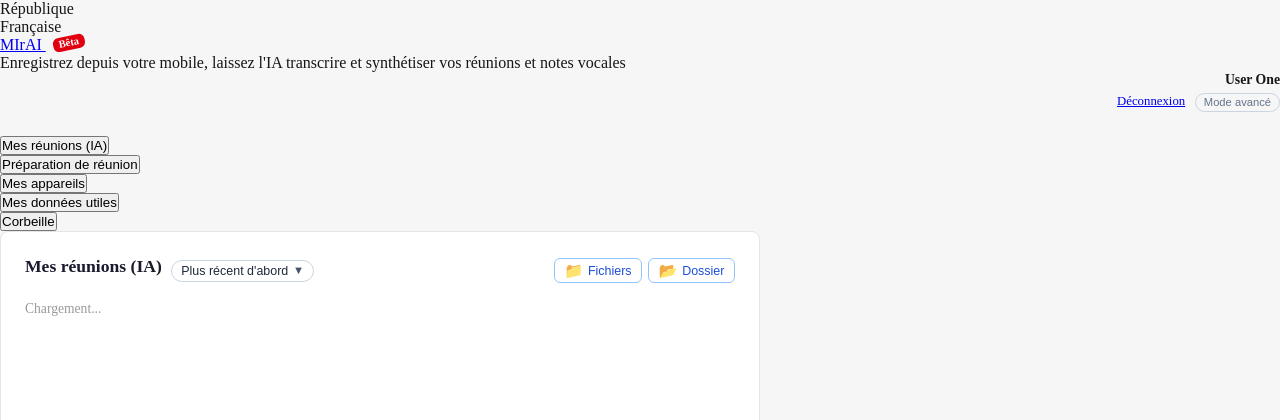
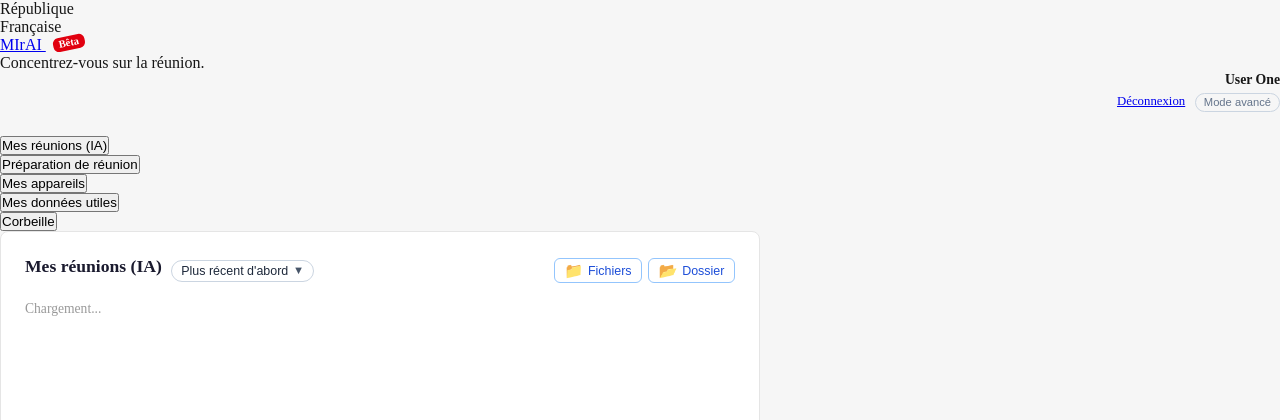
Before and after one commit to IA-Generative/mirai-mesreunions, a Flask app: page / in a window 1280 px wide. Shown: the top 420 px of the page. Run offline with Flask 3, Linux system fonts and the light colour scheme; some libraries are stand-ins or nearby versions.

Commit message:
feat(ux+ingress): sous-titre 'Concentrez-vous sur la réunion' + accept mesreunions.numerique-interieur.com
3 changements demandés par user 2026-05-17 :
1) Sous-titre header: "Concentrez-vous sur la réunion." (court, direct).
2) Ingress prod-bêta interne : ajoute mesreunions.numerique-interieur.com
   en plus de mydevices.numerique-interieur.com (transition smooth).
   Les 2 hosts routent vers les mêmes backends (/ → mydevices-web:8080,
   /admin → admin-console:8082). Même secret TLS mydevices-tls couvre
   les 2 hostnames.
3) Manifest Keycloak local (client-mes-reunions.json) : ajoute mesreunions
   dans redirectUris + webOrigins + post.logout.redirect.uris.

À faire en parallèle :
- DNS : A record mesreunions.numerique-interieur.com → 51.158.79.70
- mysso : ajouter les redirects prod via UI admin (l'user le fait)
- owuicore-main : 2 fichiers realm-openwebui.{json,k8s.json} MAJ
  (à commit séparément sur l'autre repo)

```diff
--- a/services/mydevices-web/app/templates/index.html
+++ b/services/mydevices-web/app/templates/index.html
@@ -2184,7 +2184,7 @@
             <a href="#" title="Accueil MIrAI">
               <p class="fr-header__service-title">MIrAI <span id="header-tab-label" class="header-tab-label"></span><span class="beta-badge">Bêta</span></p>
             </a>
-            <p class="fr-header__service-tagline">Enregistrez depuis votre mobile, laissez l'IA transcrire et synthétiser vos réunions et notes vocales</p>
+            <p class="fr-header__service-tagline">Concentrez-vous sur la réunion.</p>
           </div>
         </div>
         <div class="header-user">
```
